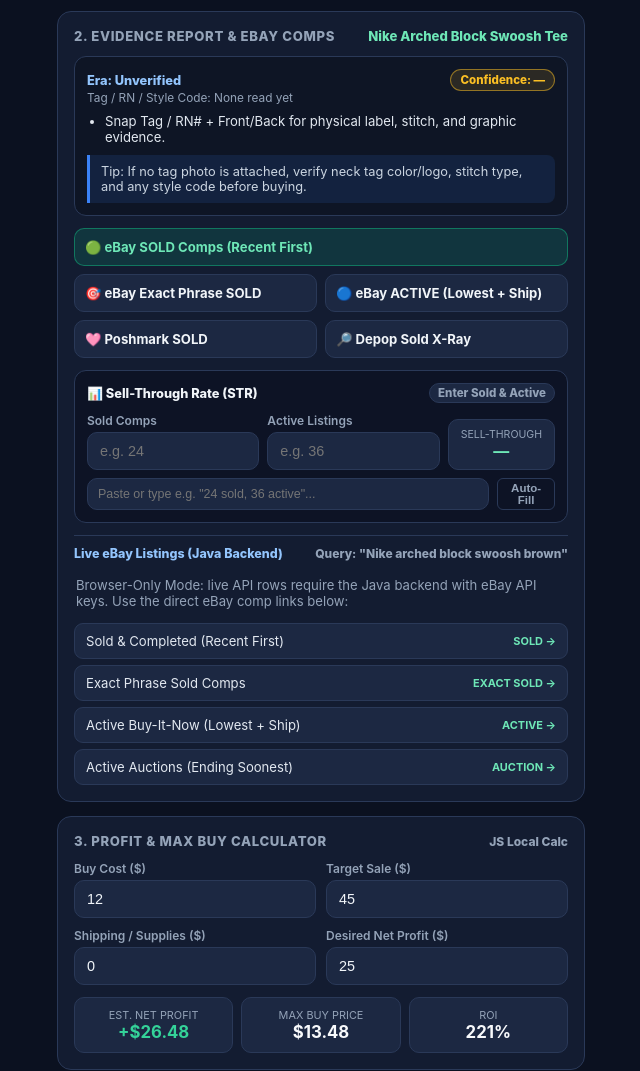
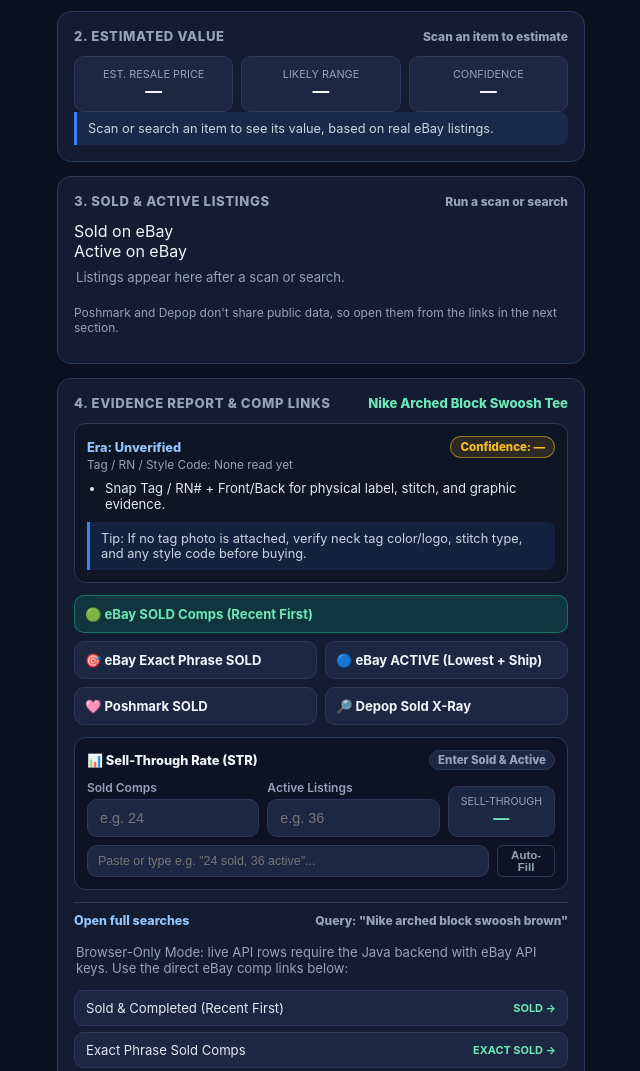
Before and after one commit to jaxon86767-creator/thriftscanner, a plain HTML site: page index.html in a window 1280 px wide. Shown: the part 471-1542 px from the top of the page, without its empty margins (319-959 px from the left). Drawn offline with Linux system fonts and the light colour scheme; no server answers.

Commit message:
Update index.html

```diff
--- a/index.html
+++ b/index.html
@@ -22,7 +22,7 @@
   <main>
     <section class="card">
       <div class="card-title">
-        <span>1. Scan Item &amp; Angles</span>
+        <span>1. Scan Item & Angles</span>
         <span id="modelBadge" class="accent-text">gemini-3.5-flash-lite</span>
       </div>
 
@@ -113,9 +113,48 @@
       </div>
     </section>
 
+    <section class="card" id="valueCard">
+      <div class="card-title">
+        <span>2. Estimated Value</span>
+        <span id="valueSourceBadge" class="muted-text">Scan an item to estimate</span>
+      </div>
+      <div id="verdictBanner" class="verdict hidden"></div>
+      <div class="metrics-row">
+        <div class="metric-box">
+          <small>Est. resale price</small>
+          <strong id="valueEstimate">—</strong>
+        </div>
+        <div class="metric-box">
+          <small>Likely range</small>
+          <strong id="valueRange">—</strong>
+        </div>
+        <div class="metric-box">
+          <small>Confidence</small>
+          <strong id="valueConfidence">—</strong>
+        </div>
+      </div>
+      <div id="valueTraits" class="trait-row"></div>
+      <p id="valueNote" class="tip-box">Scan or search an item to see its value, based on real eBay listings.</p>
+    </section>
+
     <section class="card">
       <div class="card-title">
-        <span>2. Evidence Report &amp; eBay Comps</span>
+        <span>3. Sold &amp; Active Listings</span>
+        <span id="listingsMeta" class="muted-text">Run a scan or search</span>
+      </div>
+      <div class="listing-group-title">Sold on eBay</div>
+      <div id="soldNote" class="tip-box hidden"></div>
+      <div id="soldList" class="listing-list"></div>
+      <div class="listing-group-title">Active on eBay</div>
+      <div id="activeList" class="listing-list">
+        <div class="empty-history">Listings appear here after a scan or search.</div>
+      </div>
+      <p class="muted-text listing-footnote">Poshmark and Depop don't share public data, so open them from the links in the next section.</p>
+    </section>
+
+    <section class="card">
+      <div class="card-title">
+        <span>4. Evidence Report &amp; Comp Links</span>
         <span id="itemTitleLabel" class="accent-text">Nike Arched Block Swoosh Tee</span>
       </div>
 
@@ -185,17 +224,16 @@
 
       <div class="direct-comps-panel">
         <div class="direct-comps-header">
-          <span>Live eBay Listings (Java Backend)</span>
+          <span>Open full searches</span>
           <span id="compsFeedMeta" class="muted-text">Ready for query</span>
         </div>
         <div id="directCompsList" class="direct-comps-list"></div>
-        <div id="ebayApiResults" class="api-results hidden"></div>
       </div>
     </section>
 
     <section class="card">
       <div class="card-title">
-        <span>3. Profit &amp; Max Buy Calculator</span>
+        <span>5. Profit &amp; Max Buy Calculator</span>
         <span id="calcSourceBadge" class="muted-text">Java /api/calc</span>
       </div>
 
@@ -236,9 +274,10 @@
 
     <section class="card" id="recentScansCard">
       <div class="card-title">
-        <span>4. Recent Scans</span>
+        <span>6. Recent Scans</span>
         <button type="button" class="mini-clear-btn" id="clearHistoryBtn">Clear History</button>
       </div>
+      <div id="collectionTotal" class="collection-total"></div>
       <div id="recentScansList" class="recent-scans-list">
         <div class="empty-history">No scans saved yet. Run a scan or search to log items here.</div>
       </div>
```
